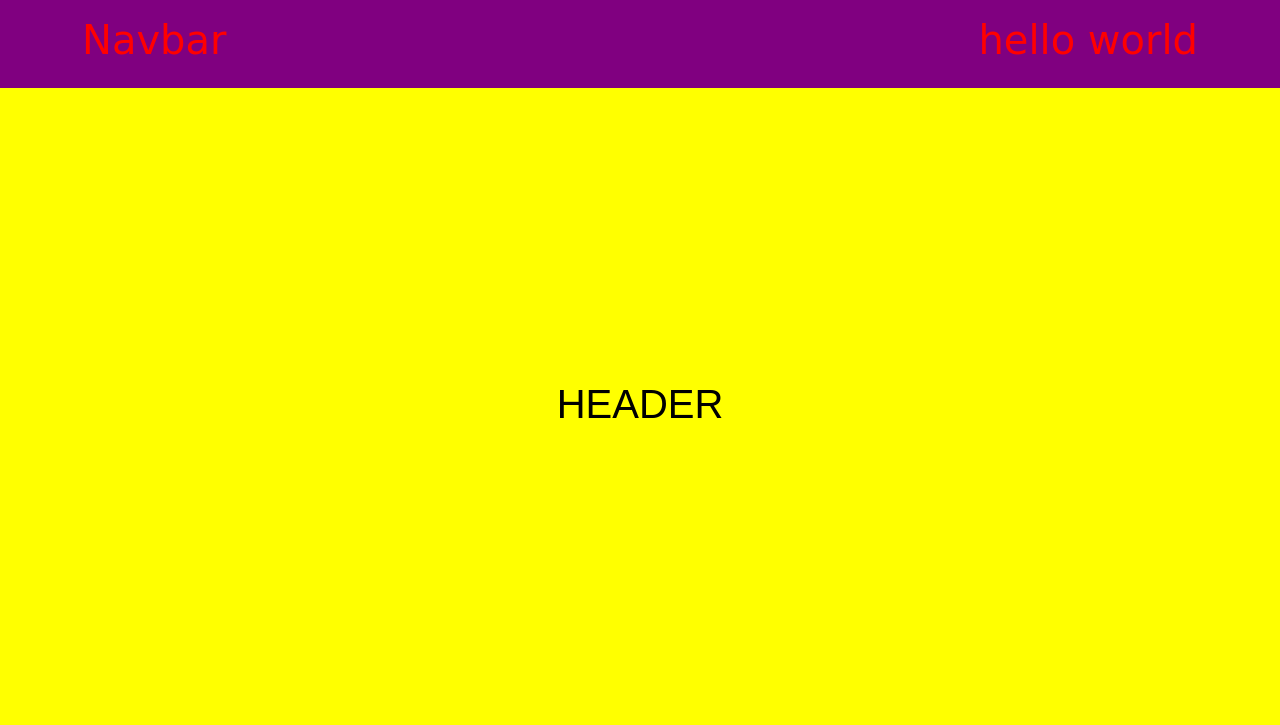
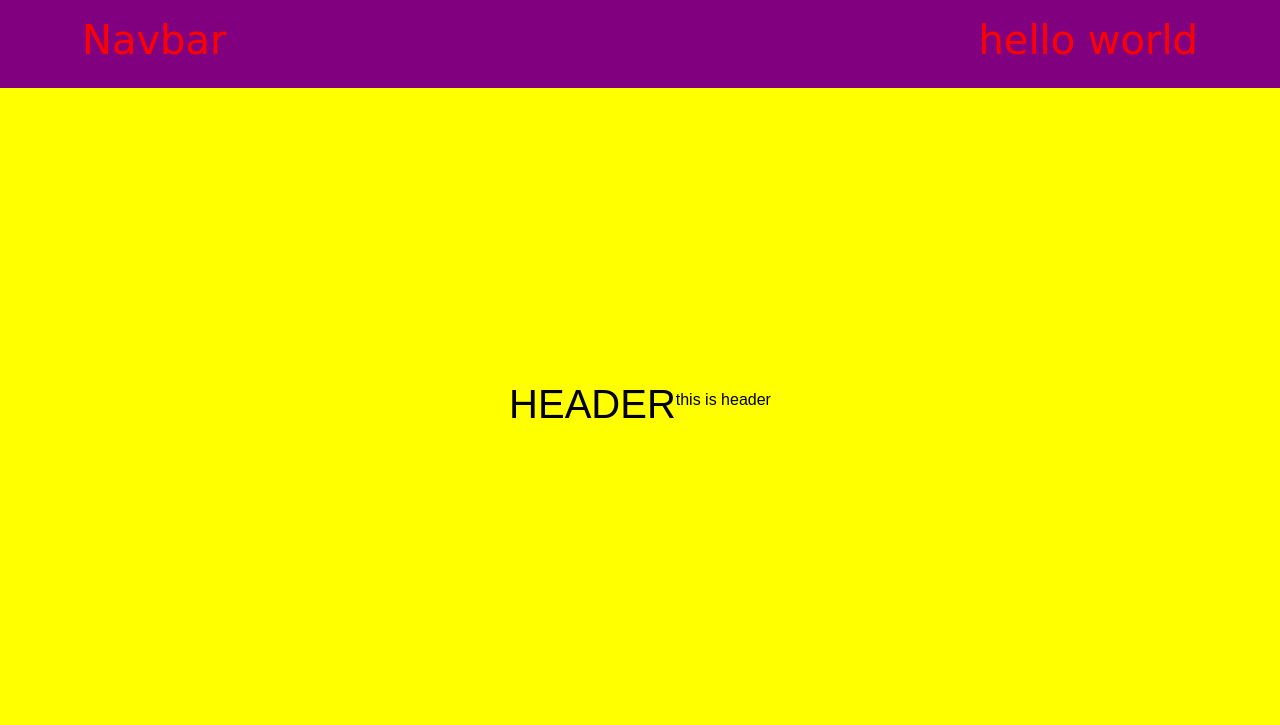
Before and after one commit to amirzangi31/git-one, a plain HTML site: page index.html in a window 1280 px wide. Shown: the top 725 px of the page. Drawn offline with nearby package versions, Linux system fonts and the light colour scheme.

Commit message:
this is commit for update header

```diff
--- a/index.html
+++ b/index.html
@@ -22,6 +22,7 @@
     <header>
         <div class="container">
             <h1>HEADER</h1>
+            <p>this is header</p>
         </div>
     </header>
     <main class="content">
```
